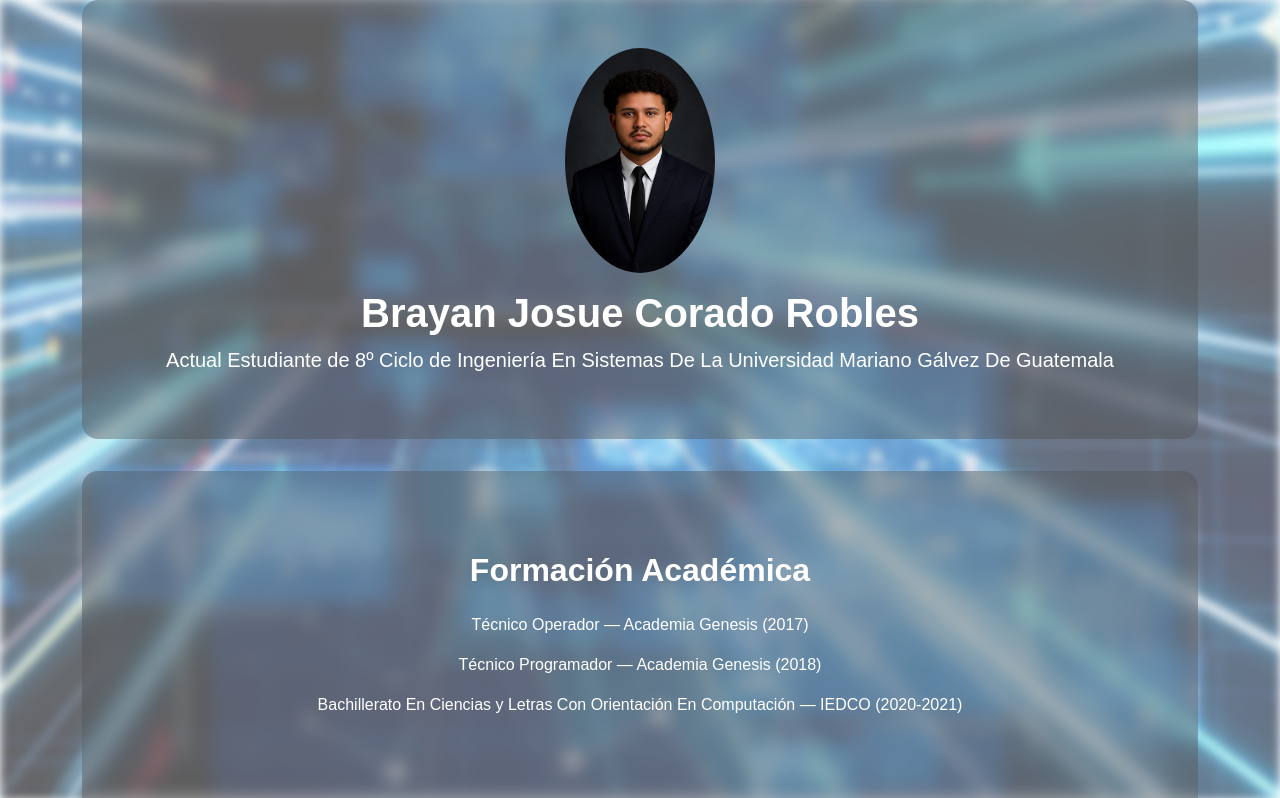
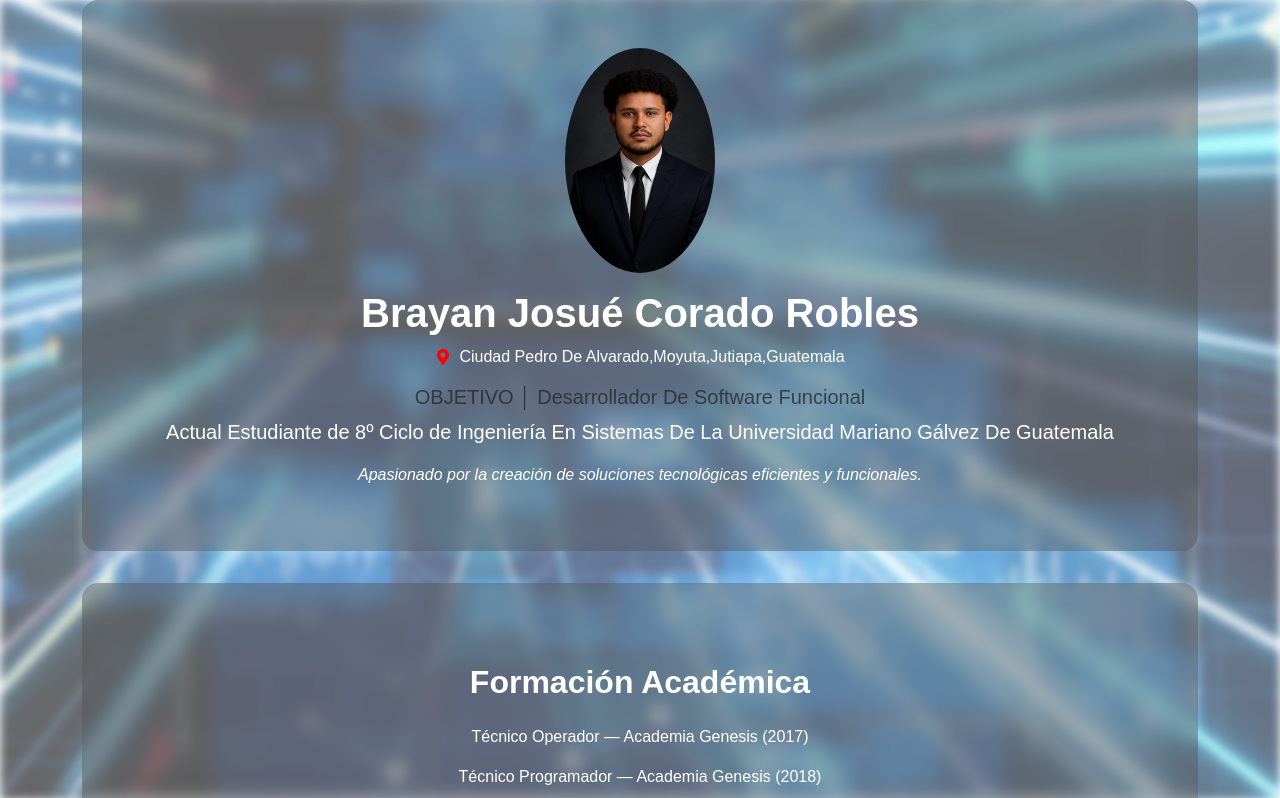
Before and after one commit to BJCorado/Mi-Hoja-De-Vida, a React (Create React App) app: page / in a window 1280 px wide. Shown: the top 798 px of the page. Built offline with nearby package versions, Linux system fonts and the light colour scheme.

Commit message:
se agrego mas informacion en header

```diff
--- a/src/components/Header.js
+++ b/src/components/Header.js
@@ -1,13 +1,22 @@
 import React from 'react';
+import { FaMapMarkerAlt } from 'react-icons/fa';
 
 const Header = () => {
   return (
     <header className="text-center p-5 section">
       <img src="/mi foto.jpg" alt="Foto personal" className="rounded-circle mb-3" width="150" />
-      <h1>Brayan Josue Corado Robles</h1>
+      <h1>Brayan Josué Corado Robles</h1>
+        <p className="d-flex justify-content-center align-items-center gap-2">
+        <FaMapMarkerAlt style={{ color: 'red' }} />
+        <span>Ciudad Pedro De Alvarado,Moyuta,Jutiapa,Guatemala</span>
+      </p>
+      <h2 className="h5 text-muted">OBJETIVO │ Desarrollador De Software Funcional</h2>
       <p className="lead">
         Actual Estudiante de 8º Ciclo de Ingeniería En Sistemas
         De La Universidad Mariano Gálvez De Guatemala
+      </p>
+        <p className="fst-italic">
+        Apasionado por la creación de soluciones tecnológicas eficientes y funcionales.
       </p>
     </header>
   );
```
